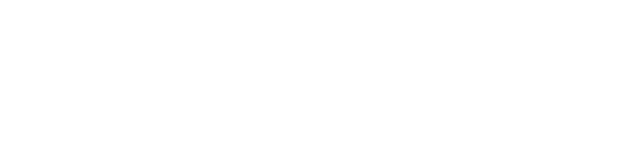
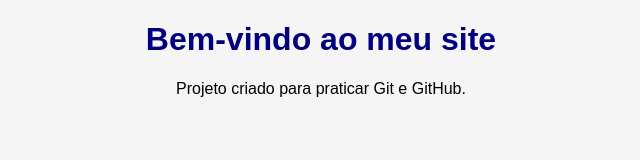
Before and after one commit to erikcleyverton/projeto_layout_web, a plain HTML site: page index.html in a window 1280 px wide. Shown: the whole page, without its empty margins (319-959 px from the left). Drawn offline with Linux system fonts and the light colour scheme.

Commit message:
Alterei o style

```diff
--- a/css/style.css
+++ b/css/style.css
@@ -0,0 +1,9 @@
+body {
+    font-family: Arial, sans-serif;
+    text-align: center;
+    background-color: #f5f5f5;
+}
+
+h1 {
+    color: navy;
+}
--- a/index.html
+++ b/index.html
@@ -1,11 +1,14 @@
 <!DOCTYPE html>
-<html lang="en">
+<html lang="pt-br">
 <head>
     <meta charset="UTF-8">
     <meta name="viewport" content="width=device-width, initial-scale=1.0">
-    <title>Document</title>
+    <title>Primeira atividade</title>
+    <link rel="stylesheet" href="css/style.css">
 </head>
 <body>
+    <h1>Bem-vindo ao meu site</h1>
+    <p>Projeto criado para praticar Git e GitHub.</p>
 
 </body>
 </html>
```
